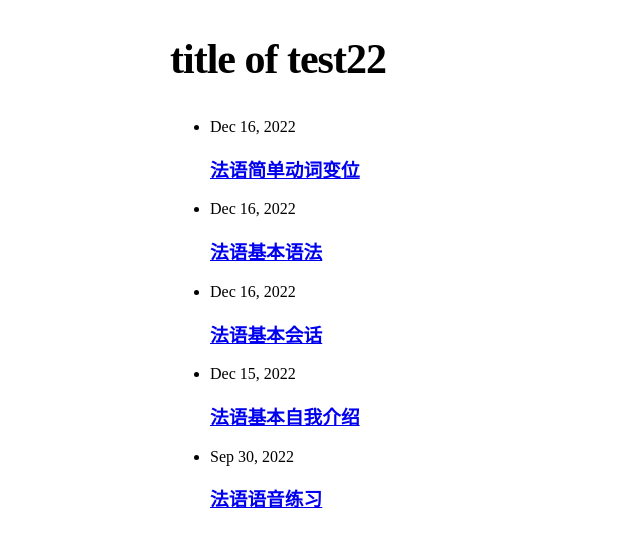
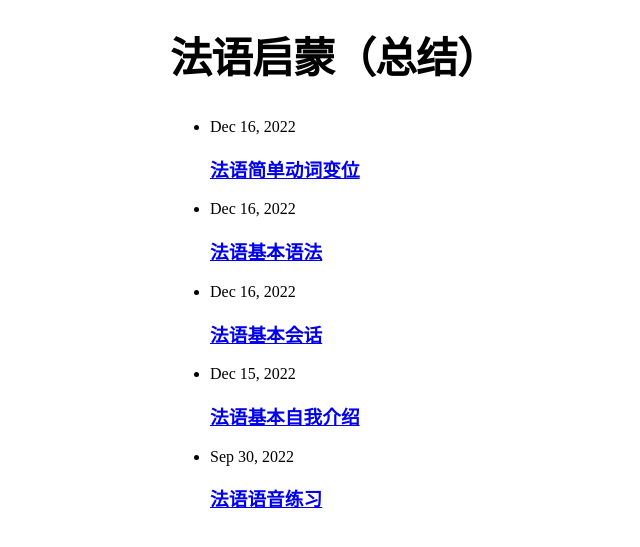
Before and after one commit to keinriesenradinparis/testing_local, a Jekyll site: the page built from test2.md, in a window 1280 px wide. Shown: the top 547 px of the page, without its empty margins (100-740 px from the left). Built offline with Jekyll 4.4.1, drawn with Linux system fonts in a browser that asks for light colours.

Commit message:
Update test2.md

```diff
--- a/test2.md
+++ b/test2.md
@@ -1,6 +1,6 @@
 ---
 layout: page_light
-title: title of test22
+title: 法语启蒙（总结）
 page_category: "法语启蒙"
 ---
 
```
